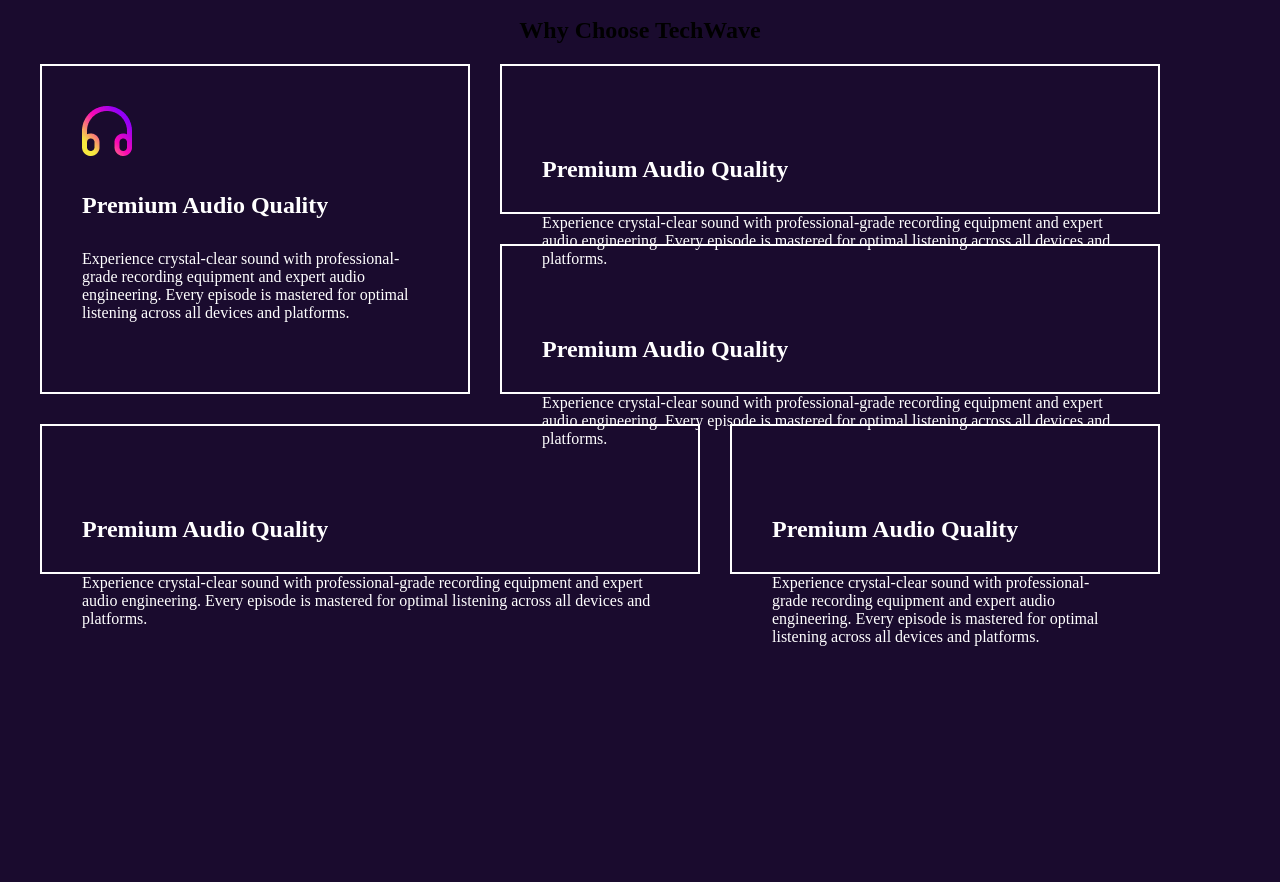
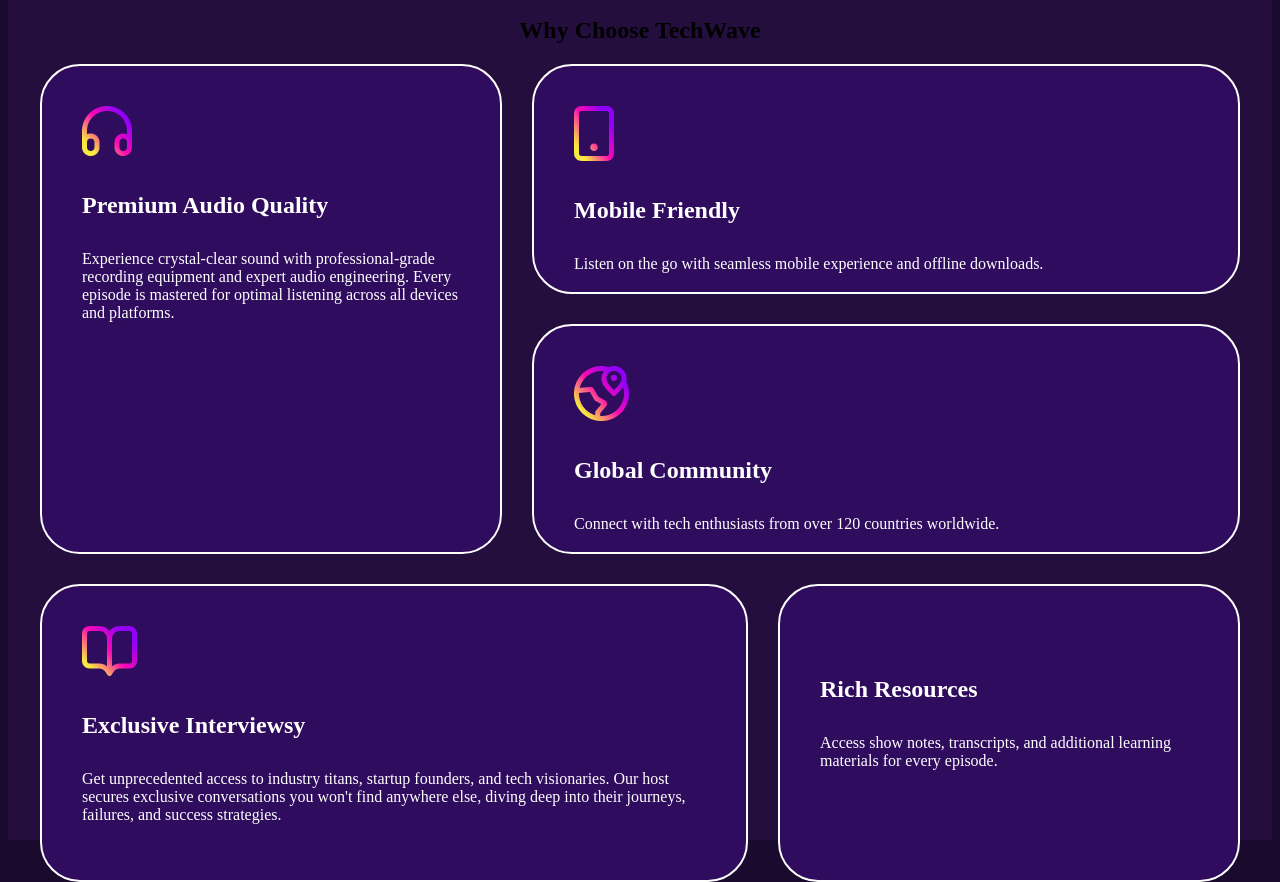
Before and after one commit to CodeWithRaihan/Techwave-A2, a plain HTML site: page index.html in a window 1280 px wide. Shown: the part 1236-2118 px from the top of the page. Before the commit the page ends 2084 px from the top, so only its background shows below. Drawn offline with Linux system fonts and the light colour scheme.

Commit message:
added section two

```diff
--- a/index.html
+++ b/index.html
@@ -88,31 +88,33 @@
           <section class="section_two">
                   <h1>Why Choose TechWave</h1>
                   <div class="card_layout" style="color: white;">
-                       <div class="card_box long_layout">
+                       <div class="card_box long_layout card_one">
                                <img src="assets/headphone.png" alt="">
+
                                <h4>Premium Audio Quality</h4>
                                <p>Experience crystal-clear sound with professional-grade recording equipment and expert audio engineering. Every episode is mastered for optimal listening across all devices and platforms.</p>
+
                        </div>
 
-                       <div class="card_box wide_layout">
-                               <img src="" alt="">
-                               <h4>Premium Audio Quality</h4>
-                               <p>Experience crystal-clear sound with professional-grade recording equipment and expert audio engineering. Every episode is mastered for optimal listening across all devices and platforms.</p>
+                       <div class="card_box wide_layout card_two">
+                               <img src="assets/device.png " alt="">
+                               <h4>Mobile Friendly</h4>
+                               <p>Listen on the go with seamless mobile experience and offline downloads.</p>
                        </div>
                        <div class="card_box wide_layout">
-                               <img src="" alt="">
-                               <h4>Premium Audio Quality</h4>
-                               <p>Experience crystal-clear sound with professional-grade recording equipment and expert audio engineering. Every episode is mastered for optimal listening across all devices and platforms.</p>
+                               <img src="assets/location.png" alt="">
+                               <h4>Global Community</h4>
+                               <p>Connect with tech enthusiasts from over 120 countries worldwide.</p>
                        </div>
                        <div class="card_box sami_long_layout">
-                               <img src="" alt="">
-                               <h4>Premium Audio Quality</h4>
-                               <p>Experience crystal-clear sound with professional-grade recording equipment and expert audio engineering. Every episode is mastered for optimal listening across all devices and platforms.</p>
+                               <img src="assets/resource.png" alt="">
+                               <h4>Exclusive Interviewsy</h4>
+                               <p>Get unprecedented access to industry titans, startup founders, and tech visionaries. Our host secures exclusive conversations you won't find anywhere else, diving deep into their journeys, failures, and success strategies.</p>
                        </div>
                        <div class="card_box mini_layout ">
-                               <img src="" alt="">
-                               <h4>Premium Audio Quality</h4>
-                               <p>Experience crystal-clear sound with professional-grade recording equipment and expert audio engineering. Every episode is mastered for optimal listening across all devices and platforms.</p>
+                               <img src="assets/re" alt="">
+                               <h4>Rich Resources</h4>
+                               <p>Access show notes, transcripts, and additional learning materials for every episode.</p>
                        </div>
 
 
--- a/styles/Teach_wave.css
+++ b/styles/Teach_wave.css
@@ -212,19 +212,33 @@
       justify-content: center;
       align-items: center;
       flex-direction: column;
+      background-color: rgb(35,14,61);
 }
 .card_layout{
       width: 1200px;
       height: 776px;
       display: grid;
-      grid-template-columns: repeat(5, 200px);
-      grid-template-rows: repeat(3, 150px);
+      grid-template-columns: repeat(5, 1fr);
+      grid-template-rows: repeat(5, 100px);
       gap: 30px;
+      justify-content: center;
+
+
+}
+.card_one{
+
+}
+.card_two{
+
+
 
 }
 .card_box{
       border: 2px solid white;
+      background-color: rgb(47, 12, 94);
+      border-radius: 40px;
       padding: 40px;
+
 
 }
 .card_box h4{
@@ -237,19 +251,19 @@
 }
 .long_layout{
       grid-column: span 2;
-      grid-row: span 2;
+      grid-row: span 4;
 }
 .wide_layout{
       grid-column: span 3;
-      grid-row:  span 1;
+      grid-row:  span 2;
 }
 .sami_long_layout{
       grid-column: span 3;
-      grid-row: span 1;
+      grid-row: span 2;
 }
 .mini_layout{
       grid-column: span 2;
-      grid-row: span 1;
+      grid-row: span 2;
 }
 /* responsive for small device */
 @media screen and (max-width:576px) {
```
